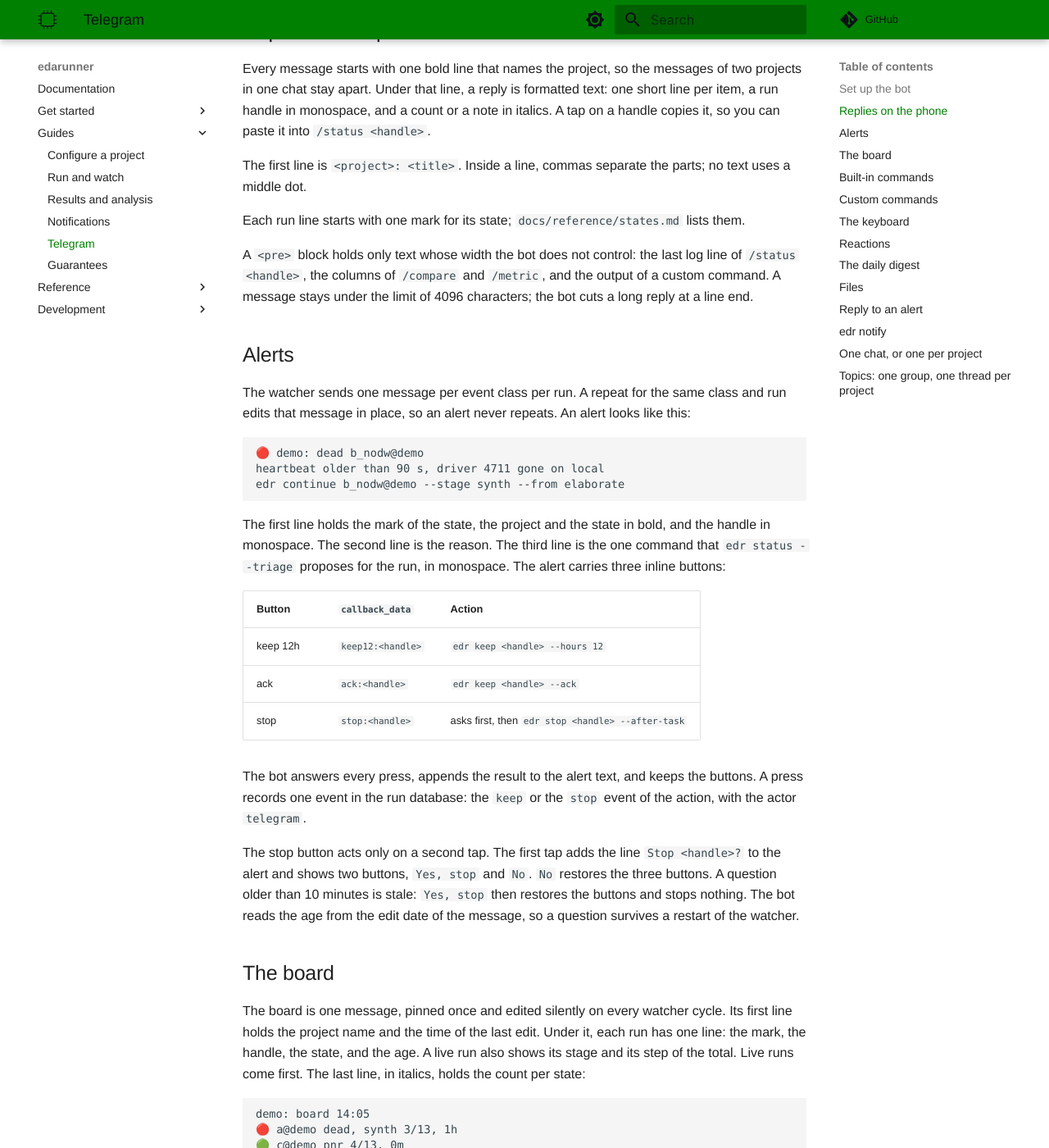
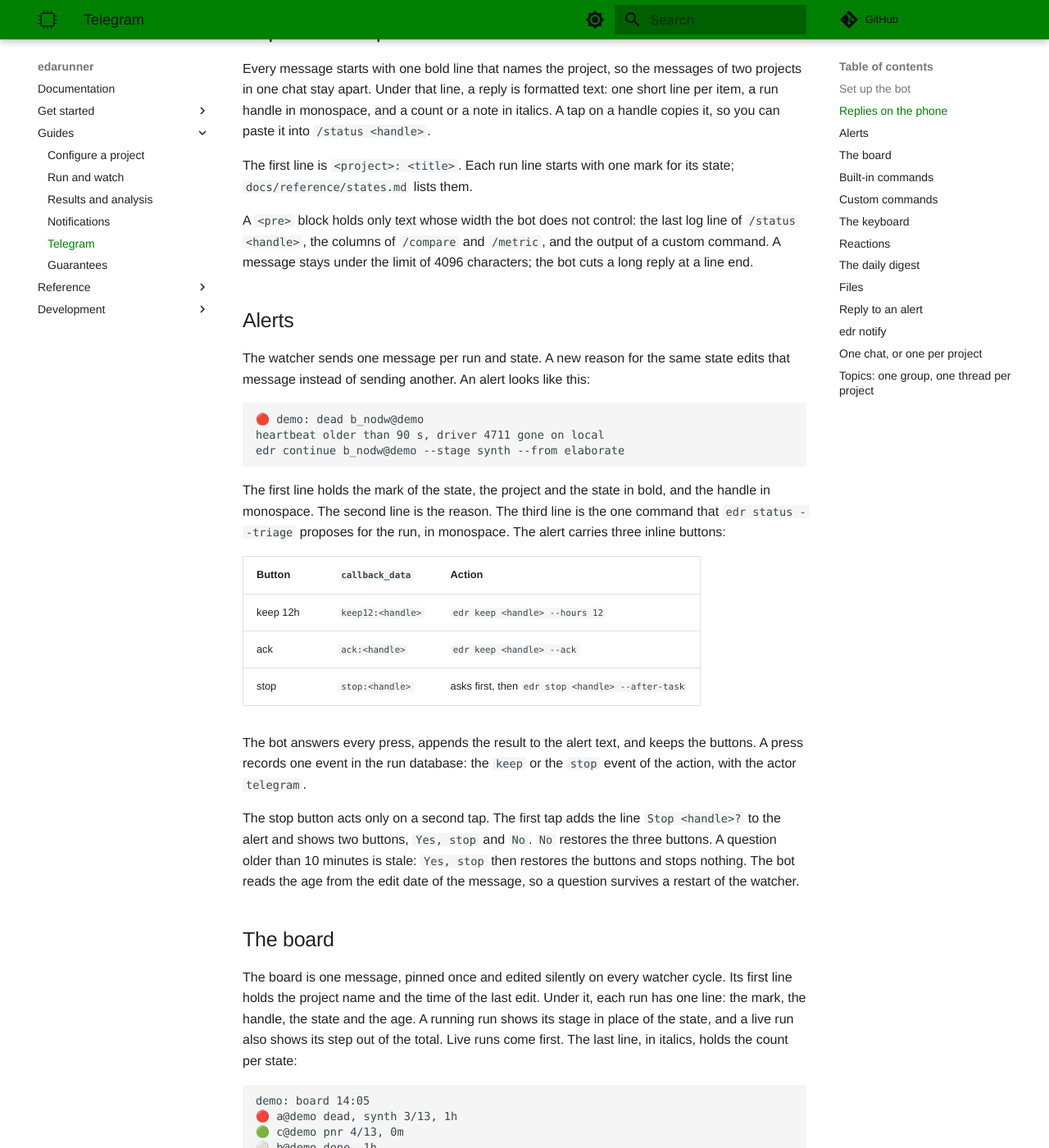
Before and after one commit to lionnus/edarunner, an MkDocs documentation site: the page built from docs/telegram.md, in a window 1280 px wide and 1400 px high, scrolled down 1116 px. Shown: the whole window at 82% size. Built offline with MkDocs 1.6.1 and Material for MkDocs 9.7.7, drawn with Linux system fonts in a browser that asks for light colours; comment, search, counter and statistics services are not loaded; some of the changed text lies outside the part shown.

Commit message:
:memo: docs: Send alerts to every channel and describe one message per run and state

````diff
--- a/docs/telegram.md
+++ b/docs/telegram.md
@@ -58,10 +59,7 @@
 monospace, and a count or a note in italics. A tap on a handle copies
 it, so you can paste it into `/status <handle>`.
 
-The first line is `<project>: <title>`. Inside a line, commas separate
-the parts; no text uses a middle dot.
-
-Each run line starts with one mark for its state;
+The first line is `<project>: <title>`. Each run line starts with one mark for its state;
 `docs/reference/states.md` lists them.
 
 A `<pre>` block holds only text whose width the bot does not control:
@@ -71,9 +69,9 @@
 
 ## Alerts
 
-The watcher sends one message per event class per run. A repeat for the
-same class and run edits that message in place, so an alert never
-repeats. An alert looks like this:
+The watcher sends one message per run and state. A new reason for the
+same state edits that message instead of sending another. An alert looks
+like this:
 
 ```
 🔴 demo: dead b_nodw@demo
@@ -108,8 +106,8 @@
 The board is one message, pinned once and edited silently on every
 watcher cycle. Its first line holds the project name and the time of
 the last edit. Under it, each run has one line: the mark, the handle,
-the state, and the age. A live run also shows its stage and its step
-of the total. Live runs come first. The last line, in italics, holds
+the state and the age. A running run shows its stage in place of the
+state, and a live run also shows its step out of the total. Live runs come first. The last line, in italics, holds
 the count per state:
 
 ```
@@ -136,8 +134,8 @@
 and the last log line in a `<pre>` block. `/events` shows one line
 `HH:MM kind handle` per event, the kind in bold, and the reason indented
 under it in italics; it shows a handle in place of a run id. `/hosts`
-shows one line per host, with the mark of `edr hosts` and the used of
-total of every resource:
+shows one line per host, with the same colour marks as `edr hosts` and
+each resource as used/total:
 
 ```
 hostA 🟢 cores 21/32, 🟡 ram 93/376 GB, 🟢 scratch 195/1538 GB, 🟢 gpu 0/1
@@ -146,7 +144,7 @@
 The hosts come in the order of `edr hosts`, the worst mark first. A host
 without a GPU has no `gpu` part, and a host that fails the probe shows
 `⚫ no answer`. `/tools` shows `fc 3/8 seats used, hostA, hostB` per tool.
-`/help` is prose, so a tap on a command sends it. `/compare` and
+`/help` lists the commands as links that you can tap. `/compare` and
 `/metric` reply with a `<pre>` block of aligned columns.
 
 A custom command replies with the output of its program as it is. Give
````
Also changed, not shown: other parts of docs/telegram.md (+12 -10 lines), docs/notify.md (+8 -7 lines), docs/run.md (+24 -20 lines).
